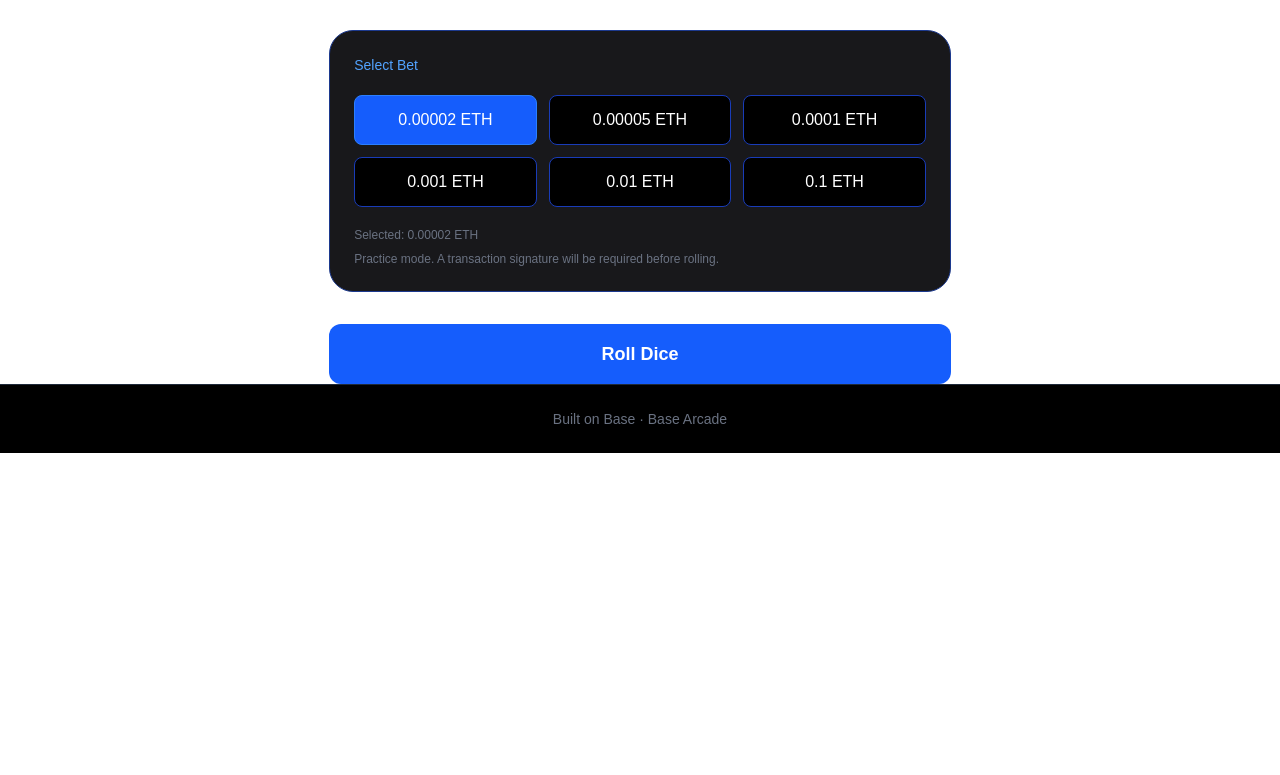
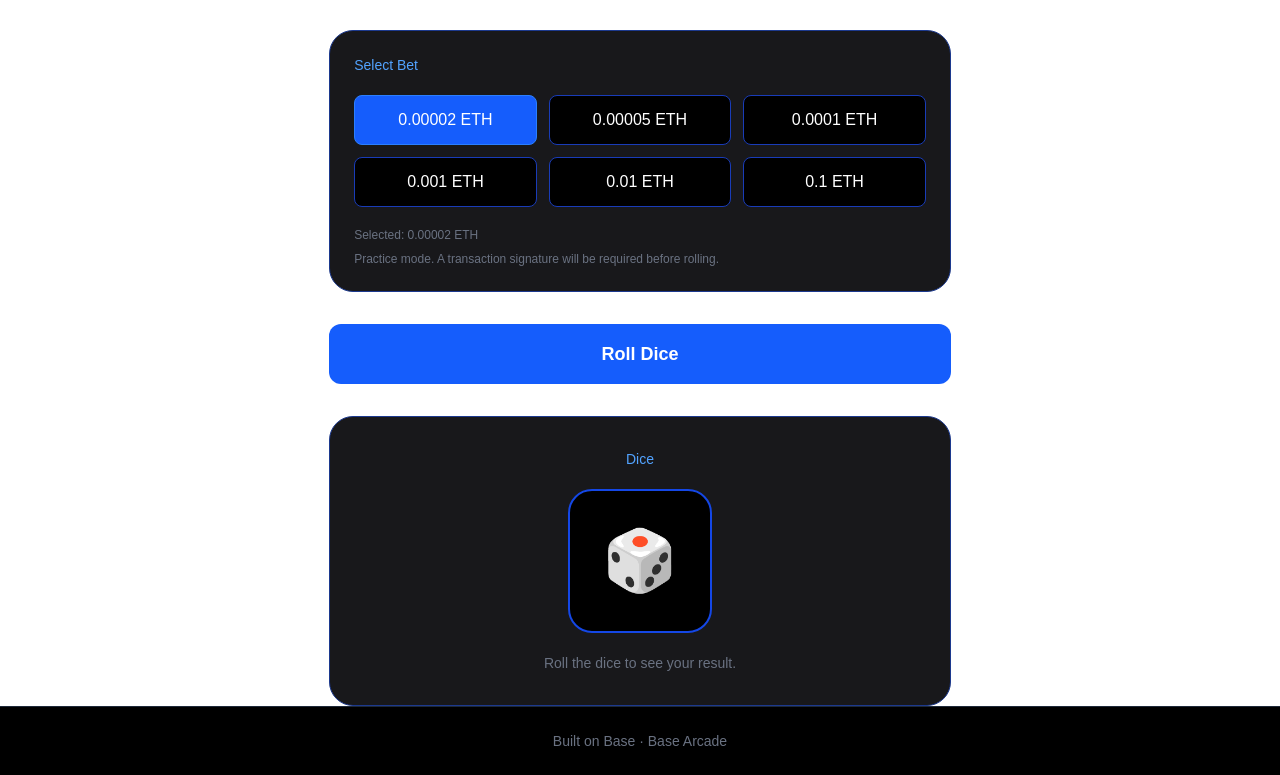
Before and after one commit to Piliyesi/base-pili, a Next.js app: page / in a window 1280 px wide. Shown: the part 1765-2540 px from the top of the page. Before the commit the page ends 2218 px from the top, so only its background shows below. Built offline with nearby package versions, Linux system fonts and the light colour scheme.

Commit message:
feat: add dice display component

```diff
--- a/src/components/dice/DiceBoard.tsx
+++ b/src/components/dice/DiceBoard.tsx
@@ -1,6 +1,7 @@
 import PlayerPanel from "./PlayerPanel";
 import BetSelector from "./BetSelector";
 import RollButton from "./RollButton";
+import DiceDisplay from "./DiceDisplay";
 
 export default function DiceBoard() {
   return (
@@ -34,6 +35,10 @@ export default function DiceBoard() {
         <RollButton />
       </div>
 
+      <div className="mt-8">
+        <DiceDisplay />
+      </div>
+
     </section>
   );
 }
--- /dev/null
+++ b/src/components/dice/DiceDisplay.tsx
@@ -0,0 +1,19 @@
+export default function DiceDisplay() {
+  return (
+    <div className="rounded-3xl border border-blue-900 bg-zinc-900 p-8 text-center">
+
+      <p className="mb-5 text-sm text-blue-400">
+        Dice
+      </p>
+
+      <div className="mx-auto flex h-36 w-36 items-center justify-center rounded-3xl border-2 border-blue-700 bg-black text-6xl">
+        🎲
+      </div>
+
+      <p className="mt-5 text-sm text-gray-500">
+        Roll the dice to see your result.
+      </p>
+
+    </div>
+  );
+}
```
